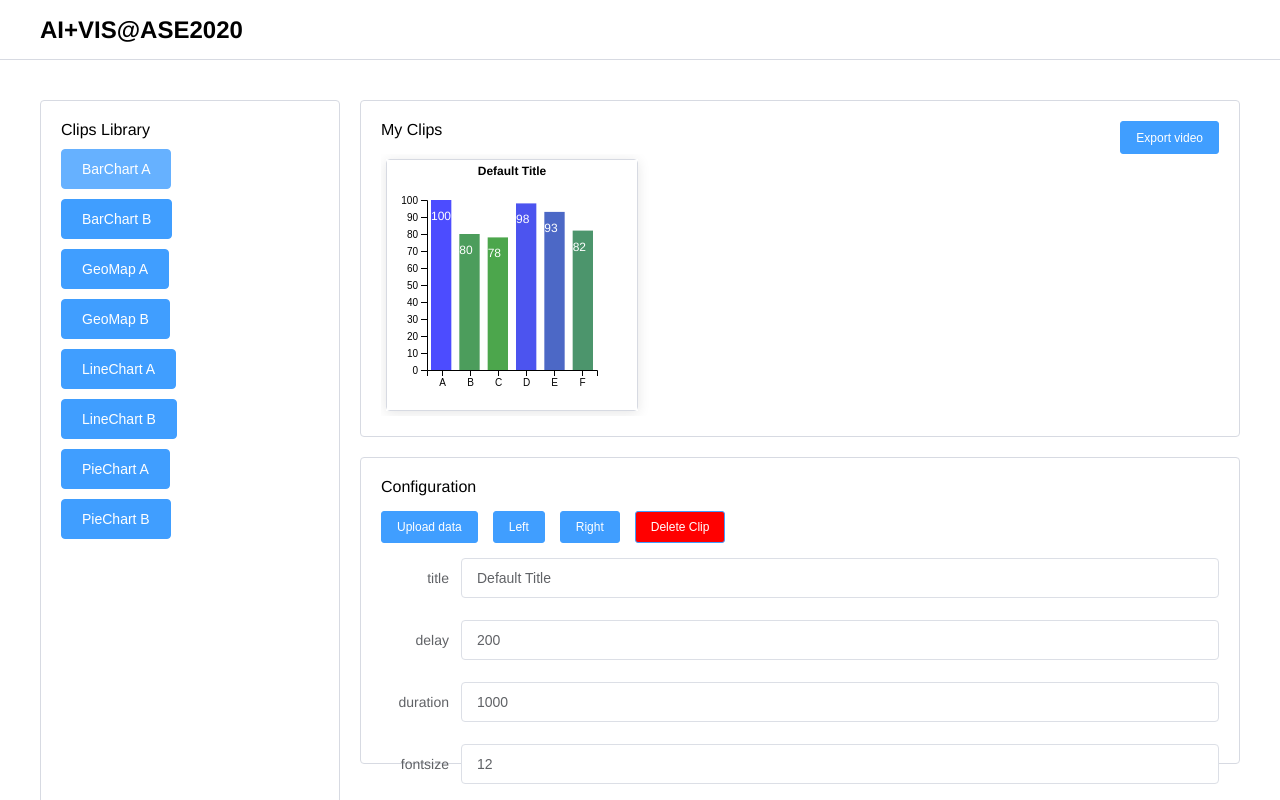
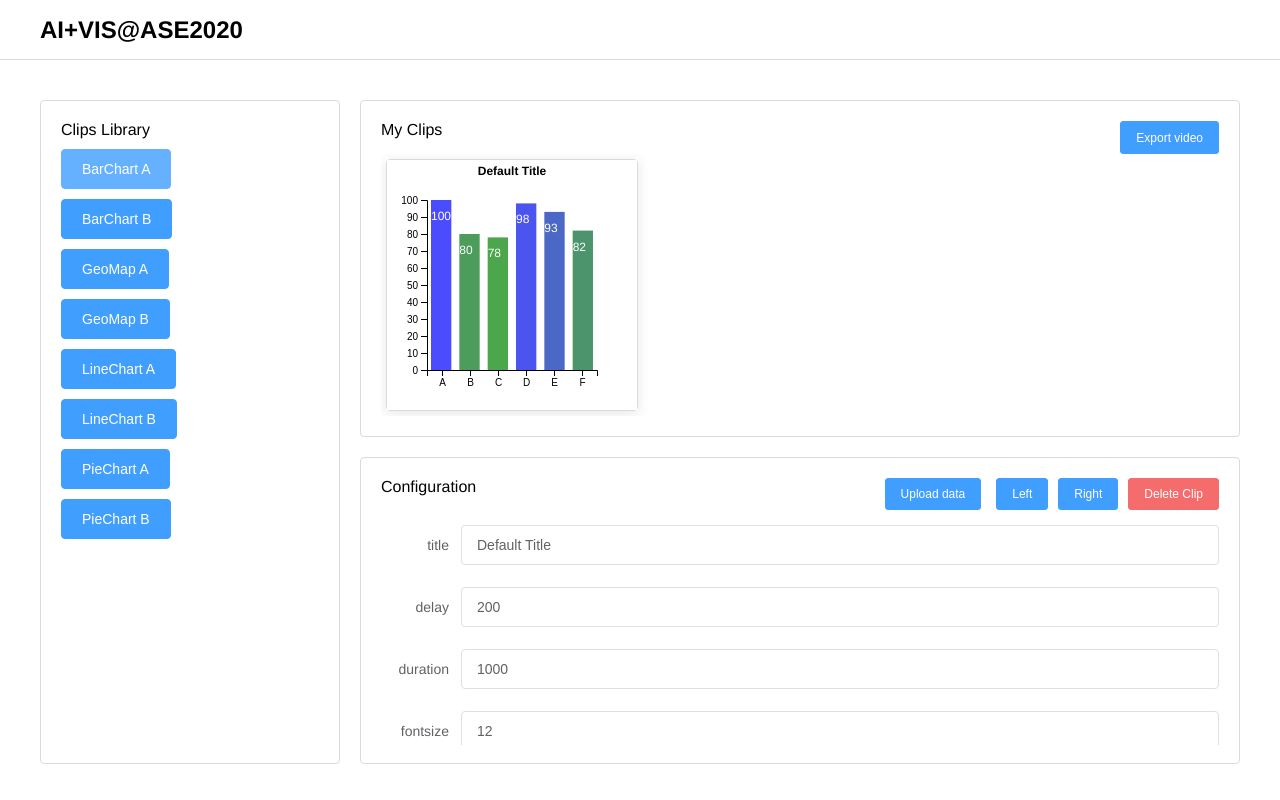
Before and after one commit to MS-ASE-2020/team-ai-vis, a Vue app in the folder src/: page /piechart in a window 1280 px wide. Both pictures are taken after a click on the button "BarChart A". Shown: the top 800 px of the page. Built offline with nearby package versions, Linux system fonts and the light colour scheme.

Commit message:
config overflow $ buttons

```diff
--- a/src/src/App.vue
+++ b/src/src/App.vue
@@ -39,6 +39,9 @@ export default {
   margin: 0;
   padding: 0;
 }
+body {
+  overflow: hidden;
+}
 #app {
   font-family: Avenir, Helvetica, Arial, sans-serif;
   -webkit-font-smoothing: antialiased;
@@ -62,6 +65,7 @@ export default {
 }
 .el-main {
   padding: 0 0 0 20px;
+  overflow: hidden;
 }
 .clips {
   height: 295px;
--- a/src/src/components/Config.vue
+++ b/src/src/components/Config.vue
@@ -1,5 +1,6 @@
 <template>
   <div class="config">
+    <div class="config-bar">
       <div class="title">Configuration</div>
       <div v-if="$store.state.focusedClip !== null">
         <div class="upload">
@@ -12,13 +13,16 @@
             :file-list="fileList"
             :auto-upload="false"
             :show-file-list="false">
-          <el-button slot="trigger" type="primary" size="small">Upload data</el-button>
+            <el-button class="upload-btn" slot="trigger" type="primary" size="small">Upload data</el-button>
 
-          <el-button id = 'dir' type="primary" @click="$store.commit('left', $store.state.focusedClip)" size="small">Left</el-button>
-          <el-button id = 'dir' type="primary" @click="$store.commit('right', $store.state.focusedClip)" size="small">Right</el-button>
-          <el-button id = "warn" type="primary" @click="$store.commit('deleteClip', $store.state.focusedClip)" size="small">Delete Clip</el-button>
+            <el-button type="primary" @click="$store.commit('left', $store.state.focusedClip)" size="small">Left</el-button>
+            <el-button type="primary" @click="$store.commit('right', $store.state.focusedClip)" size="small">Right</el-button>
+            <el-button type="danger" @click="$store.commit('deleteClip', $store.state.focusedClip)" size="small">Delete Clip</el-button>
           </el-upload>
         </div>
+      </div>
+    </div>
+    <div v-if="$store.state.focusedClip !== null">
       <div class="config-detail">
         <div v-if="$store.state.focusedClip.type === 'BarChartA'">
           <bar-chart-config-a></bar-chart-config-a>
@@ -45,7 +49,6 @@
           <pie-chart-config-b></pie-chart-config-b>
         </div>
       </div>
-
     </div>
   </div>
 </template>
@@ -109,17 +112,23 @@ export default {
 <style scoped>
 .title {
   margin-bottom: 15px;
+  margin-right: auto;
+}
+.config-bar {
+  display: flex;
 }
 .upload {
   margin-bottom: 15px;
 }
-#warn{
-  color: white;
-  background-color: red;
-  margin-left: 15px;
+.upload-btn {
+  margin-right: 15px;
 }
-#dir{
-  color: white;
-  margin-left: 15px;
+.config-detail {
+  height: calc(100vh - 580px);
+  overflow: auto;
+  margin-bottom: 20px;
+}
+.config >>> .el-form > :last-child {
+  margin-bottom: 0 !important;
 }
 </style>
```
Also changed, not shown: 1 other file (tests, documents, lock files or other folders). Lines whose indentation alone changed are shown as unchanged.
